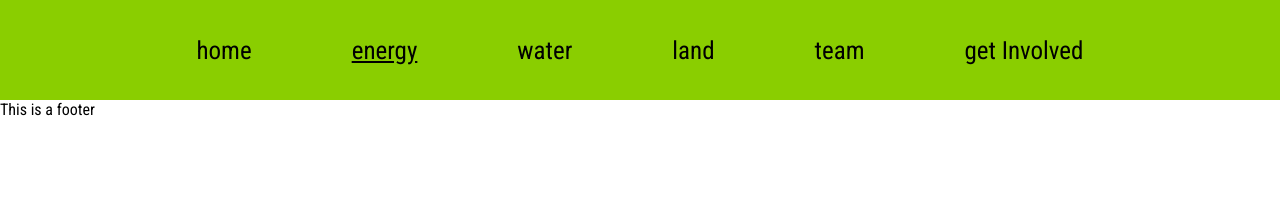
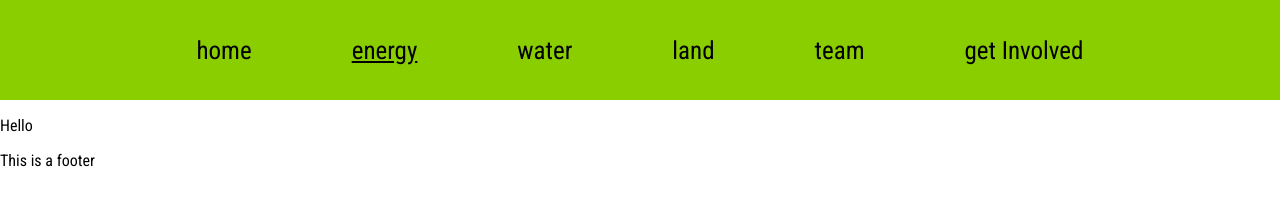
Before and after one commit to jamescorrett/WebDevUNSustainability, a website: page node-express/app/public/energy.html in a window 1280 px wide. Drawn offline with Linux system fonts and the light colour scheme.

Commit message:
Update energy.html

```diff
--- a/node-express/app/public/energy.html
+++ b/node-express/app/public/energy.html
@@ -20,8 +20,9 @@
 
     <main>
 
+        <p>Hello</p>
 
-
+    </main>
 
     <footer>
         This is a footer
```
